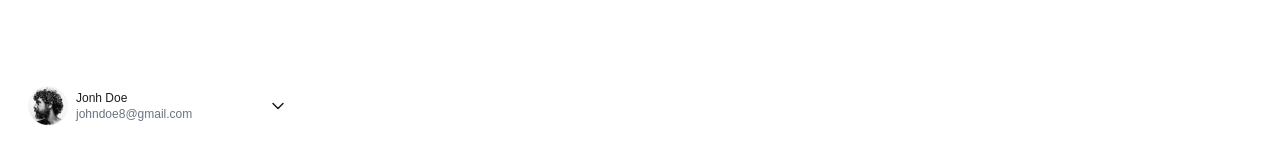
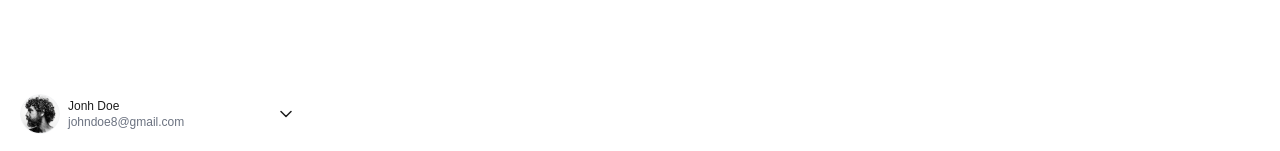
Before and after one commit to GitOmonwale/figma-to-code-ed2-week3, a React (Vite) app: page / in a window 1280 px wide. Shown: the part 646-797 px from the top of the page. Built offline with nearby package versions, Linux system fonts and the light colour scheme; no server answers; a web font is replaced by a local one.

Commit message:
responsive improvement

```diff
--- a/src/componants/SideBar.jsx
+++ b/src/componants/SideBar.jsx
@@ -52,7 +52,7 @@ const SideBar = ({ isSidebarOpen }) => {
             ))}
           </div>
         </div>
-        <div className='absolute bottom-3 flex items-center w-full justify-between dark:bg-gray dark:bg-opacity-50 p-4 rounded-xl'>
+        <div className='absolute bottom-3 flex items-center w-full justify-between dark:bg-gray dark:bg-opacity-50 p-2 rounded-xl'>
           <div className='flex items-center gap-2'>
             <img src={avatar} alt="" className='rounded-full' />
             <div className='flex flex-col'>
```
